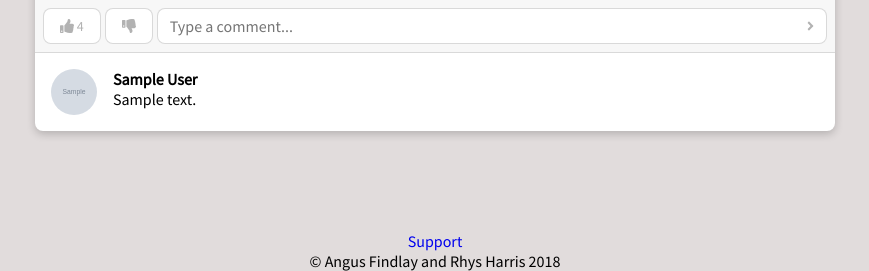
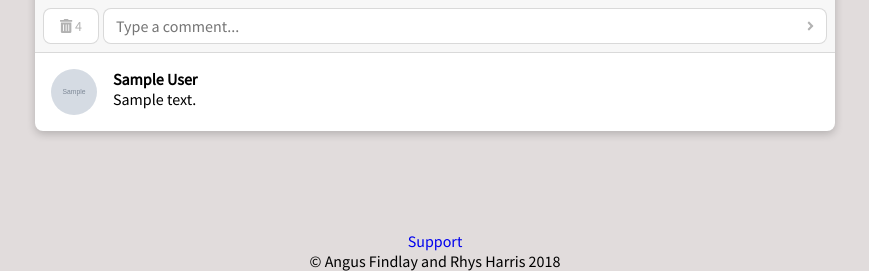
Before and after one commit to angusjf/songscore, a Flask app: page /feed/all in a window 1280 px wide. Shown: the part 696-967 px from the top of the page, without its empty margins (205-1074 px from the left). Run offline with Flask 2, Linux system fonts and the light colour scheme; the visitor is signed in with stand-in values (Sample User, id 1); tables that the repository leaves empty hold one stand-in row (values such as "Sample post"); grey boxes marked "Sample" are stand-in pictures; parts of the project's set-up code (start-up, migrations or seed data) failed here and were passed over; some libraries are stand-ins or nearby versions.

Commit message:
added delete button, removed placeholder text

```diff
--- a/songscore/templates/includes/_review.html
+++ b/songscore/templates/includes/_review.html
@@ -25,14 +25,21 @@
 		</div>
 	</div>
 	<div class="social">
+		{% if review.user_id != session["user_id"] %}
 			<form action="/like" method="post">
 				<input type="hidden" name="review_id" value="{{review.id}}"></input>
-			<button type='submit' class='like'><i class="fas fa-thumbs-up"></i> 4</button>
+				<button type='submit' class='like'><i class="fas fa-thumbs-up"></i></button>
 			</form>
 			<form action="/dislike" method="post">
 				<input type="hidden" name="review_id" value="{{review.id}}"></input>
 				<button type='submit' class='dislike'><i class="fas fa-thumbs-down"></i></button>
 			</form>
+		{% else %}
+			<form action="/delete" method="post">
+				<input type="hidden" name="review_id" value="{{review.id}}"></input>
+				<button type='submit' class='like'><i class="fas fa-trash-alt"></i> 4</button>
+			</form>
+		{% endif %}
 		<form class="new-comment" action="/comment" method="post">
 			<input name="review_id" hidden value="{{ review.id }}">
 			<input name="text" placeholder='Type a comment...'></input>
```
Lines whose indentation alone changed are shown as unchanged.
